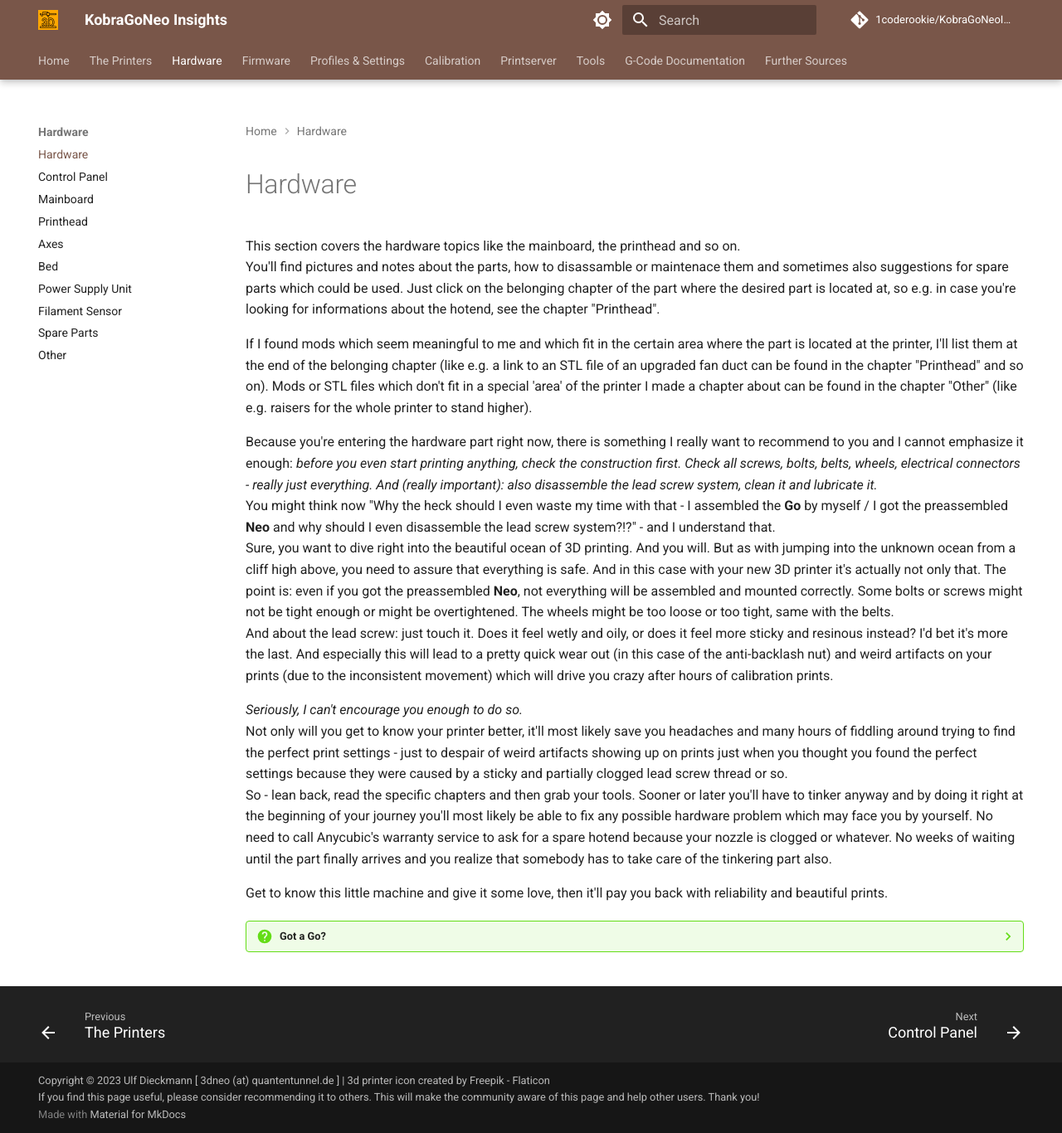
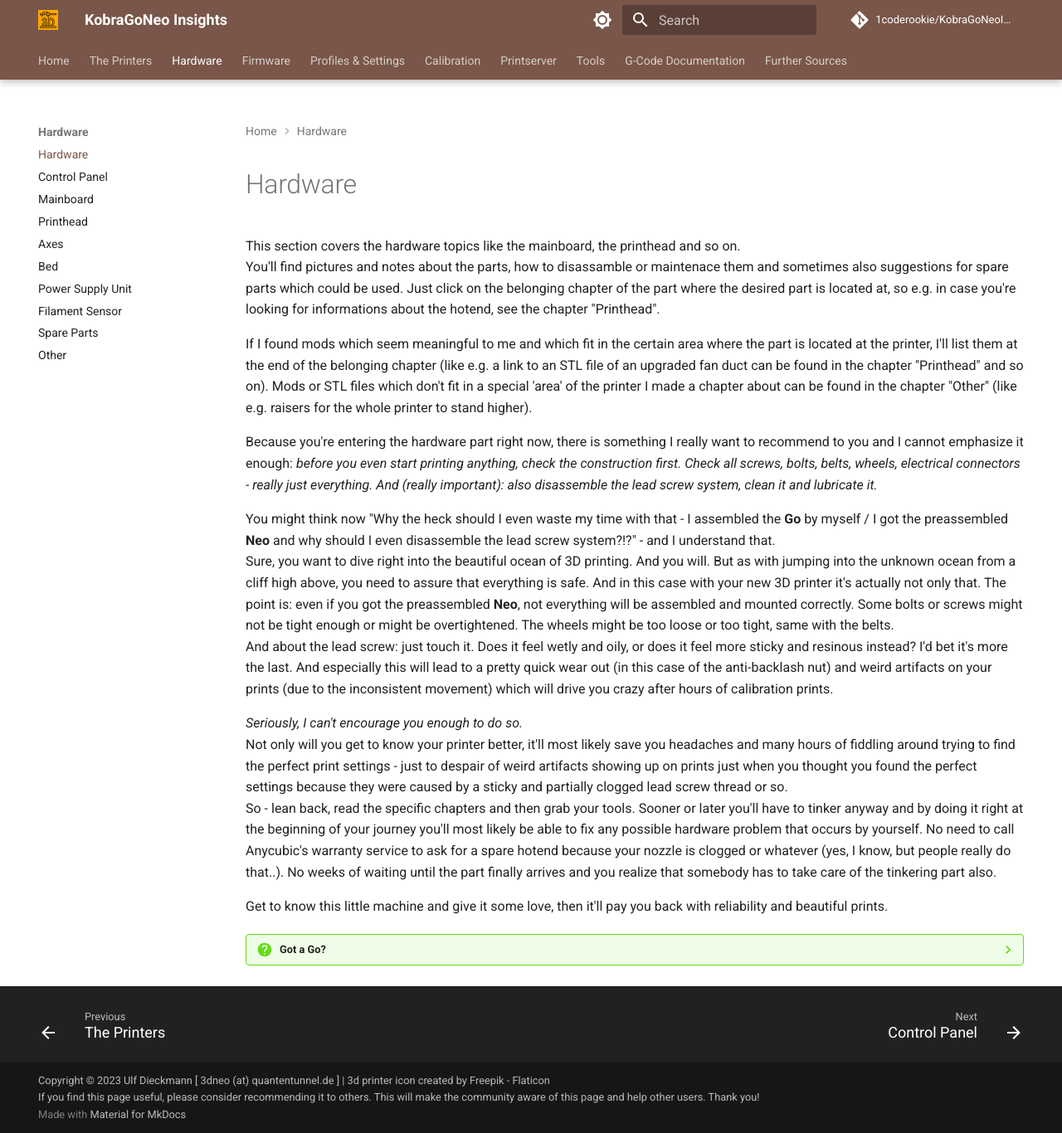
Before and after one commit to 1coderookie/KobraGoNeoInsights, an MkDocs documentation site: the page built from docs/hardware/hw_index.md, in a window 1280 px wide and 1366 px high. Shown: the whole window at 83% size. Built offline with MkDocs 1.6.1 and Material for MkDocs 9.7.7, drawn with Linux system fonts in a browser that asks for light colours; comment, search, counter and statistics services are not loaded.

Commit message:
Update hw_index.md

```diff
--- a/docs/hardware/hw_index.md
+++ b/docs/hardware/hw_index.md
@@ -8,13 +8,14 @@
 
 Because you're entering the hardware part right now, there is something I really want to recommend to you and I cannot emphasize it enough:
 *before you even start printing anything, check the construction first. Check all screws, bolts, belts, wheels, electrical connectors - really just everything. And (really important): also disassemble the lead screw system, clean it and lubricate it.*
+
 You might think now "Why the heck should I even waste my time with that - I assembled the **Go** by myself / I got the preassembled **Neo** and why should I even disassemble the lead screw system?!?" - and I understand that.
 Sure, you want to dive right into the beautiful ocean of 3D printing. And you will. But as with jumping into the unknown ocean from a cliff high above, you need to assure that everything is safe. And in this case with your new 3D printer it's actually not only that. The point is: even if you got the preassembled **Neo**, not everything will be assembled and mounted correctly. Some bolts or screws might not be tight enough or might be overtightened. The wheels might be too loose or too tight, same with the belts.
 And about the lead screw: just touch it. Does it feel wetly and oily, or does it feel more sticky and resinous instead? I'd bet it's more the last. And especially this will lead to a pretty quick wear out (in this case of the anti-backlash nut) and weird artifacts on your prints (due to the inconsistent movement) which will drive you crazy after hours of calibration prints.
 
 *Seriously, I can't encourage you enough to do so.*
 Not only will you get to know your printer better, it'll most likely save you headaches and many hours of fiddling around trying to find the perfect print settings - just to despair of weird artifacts showing up on prints just when you thought you found the perfect settings because they were caused by a sticky and partially clogged lead screw thread or so.
-So - lean back, read the specific chapters and then grab your tools. Sooner or later you'll have to tinker anyway and by doing it right at the beginning of your journey you'll most likely be able to fix any possible hardware problem which may face you by yourself. No need to call Anycubic's warranty service to ask for a spare hotend because your nozzle is clogged or whatever. No weeks of waiting until the part finally arrives and you realize that somebody has to take care of the tinkering part also.
+So - lean back, read the specific chapters and then grab your tools. Sooner or later you'll have to tinker anyway and by doing it right at the beginning of your journey you'll most likely be able to fix any possible hardware problem that occurs by yourself. No need to call Anycubic's warranty service to ask for a spare hotend because your nozzle is clogged or whatever (yes, I know, but people really do that..). No weeks of waiting until the part finally arrives and you realize that somebody has to take care of the tinkering part also.
 
 Get to know this little machine and give it some love, then it'll pay you back with reliability and beautiful prints.
 
```
